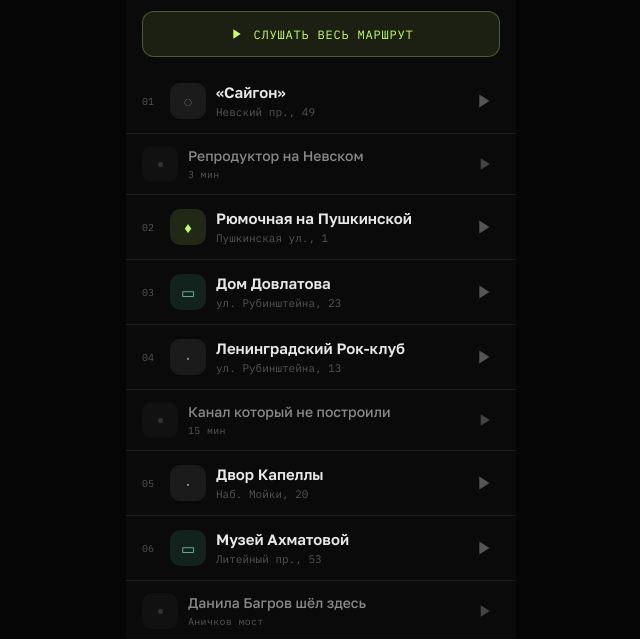
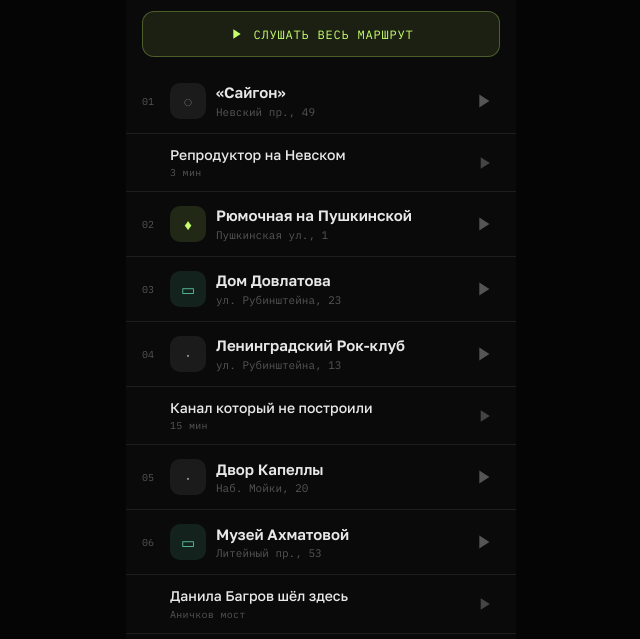
Before and after one commit to artbant/len-guide, a plain HTML site: page index.html in a window 1280 px wide. Shown: the part 104-743 px from the top of the page, without its empty margins (319-959 px from the left). Drawn offline with nearby package versions, Linux system fonts and the light colour scheme.

Commit message:
Add files via upload

```diff
--- a/index.html
+++ b/index.html
@@ -72,17 +72,15 @@ html,body{background:#050505;min-height:100vh;font-family:'Golos Text',sans-seri
 
 /* transit card */
 .transit-card{border-bottom:.5px solid var(--sep)}
-.transit-header{display:flex;gap:10px;align-items:center;padding:12px 16px;cursor:pointer;transition:background .12s}
+.transit-header{display:flex;gap:10px;align-items:center;padding:12px 16px;cursor:pointer;transition:background .12s;padding-left:calc(16px + 18px + 10px)}
 .transit-header:active{background:#0d0d0d}
-.transit-dot-icon{width:36px;height:36px;border-radius:10px;background:#111;display:flex;align-items:center;justify-content:center;flex-shrink:0}
-.transit-dot-icon span{width:5px;height:5px;border-radius:50%;background:#333;display:block}
 .transit-meta{flex:1;min-width:0}
-.transit-name{font-size:14px;font-weight:500;color:#888;line-height:1.3}
+.transit-name{font-size:14px;font-weight:500;color:var(--text);line-height:1.3}
 .transit-sub{font-family:'IBM Plex Mono',monospace;font-size:10px;color:var(--text3);margin-top:2px;letter-spacing:.3px}
 .transit-play-btn{background:none;border:none;cursor:pointer;color:#444;padding:6px;flex-shrink:0;border-radius:50%;display:flex;align-items:center;transition:color .15s}
 .transit-play-btn svg{width:20px;height:20px}
 .transit-play-btn:active,.transit-play-btn.playing{color:var(--accent)}
-.transit-body{display:none;padding:0 16px 16px 16px}
+.transit-body{display:none;padding:0 16px 16px calc(16px + 18px + 10px)}
 .transit-card.expanded .transit-body{display:block}
 .transit-text{font-size:15px;color:#aaa;line-height:1.7}
 /* ambient player canvas */
@@ -510,7 +508,6 @@ function buildRoute(){
       const tplayHtml=tr.audio?`<button class="transit-play-btn" data-audio="${tr.audio}" data-title="${tr.title}"><svg viewBox="0 0 24 24" fill="currentColor"><path d="M8 5v14l11-7z"/></svg></button>`:'';
       tcard.innerHTML=`
         <div class="transit-header">
-          <div class="transit-dot-icon"><span></span></div>
           <div class="transit-meta">
             <div class="transit-name">${tr.title}</div>
             <div class="transit-sub">${tr.sub}</div>
```
